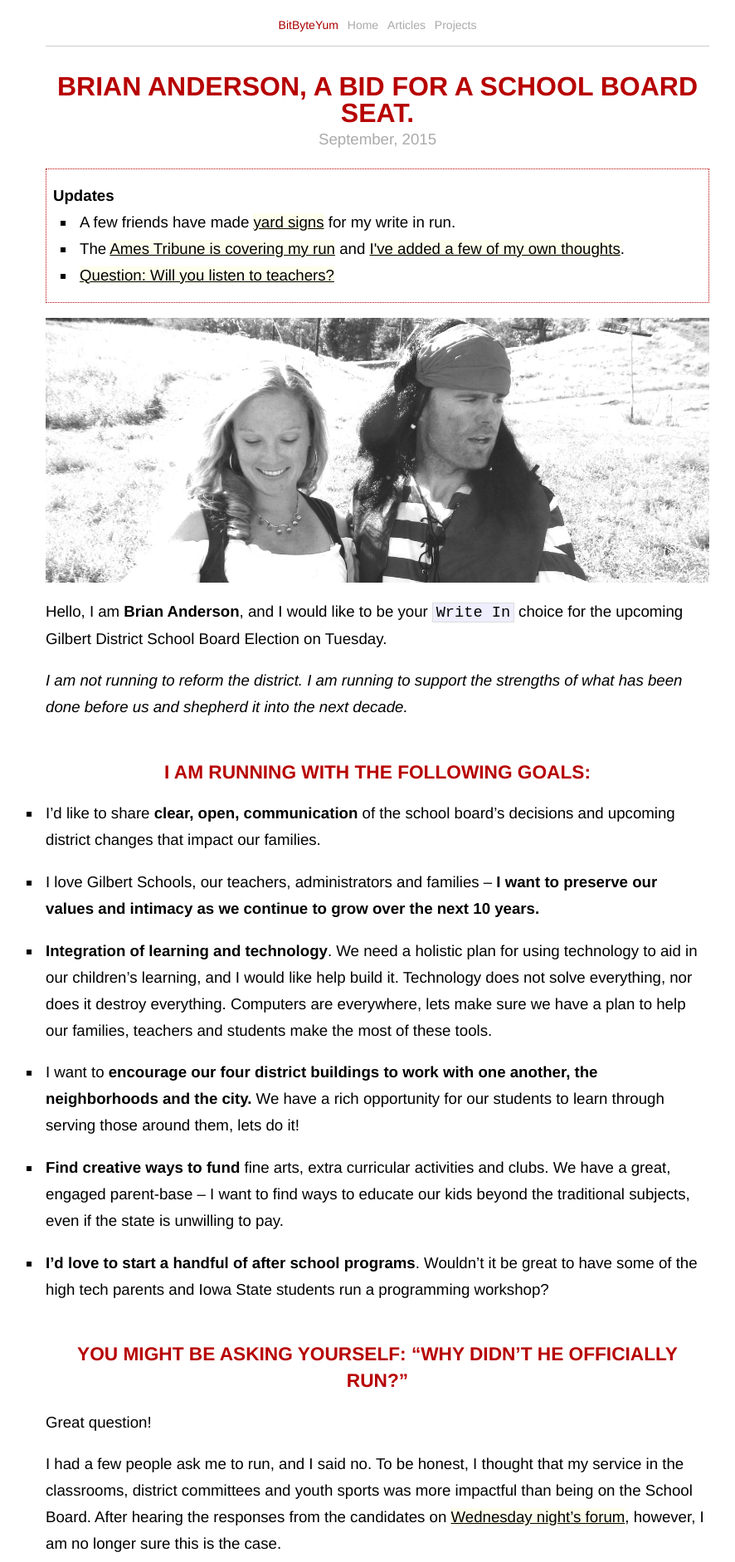
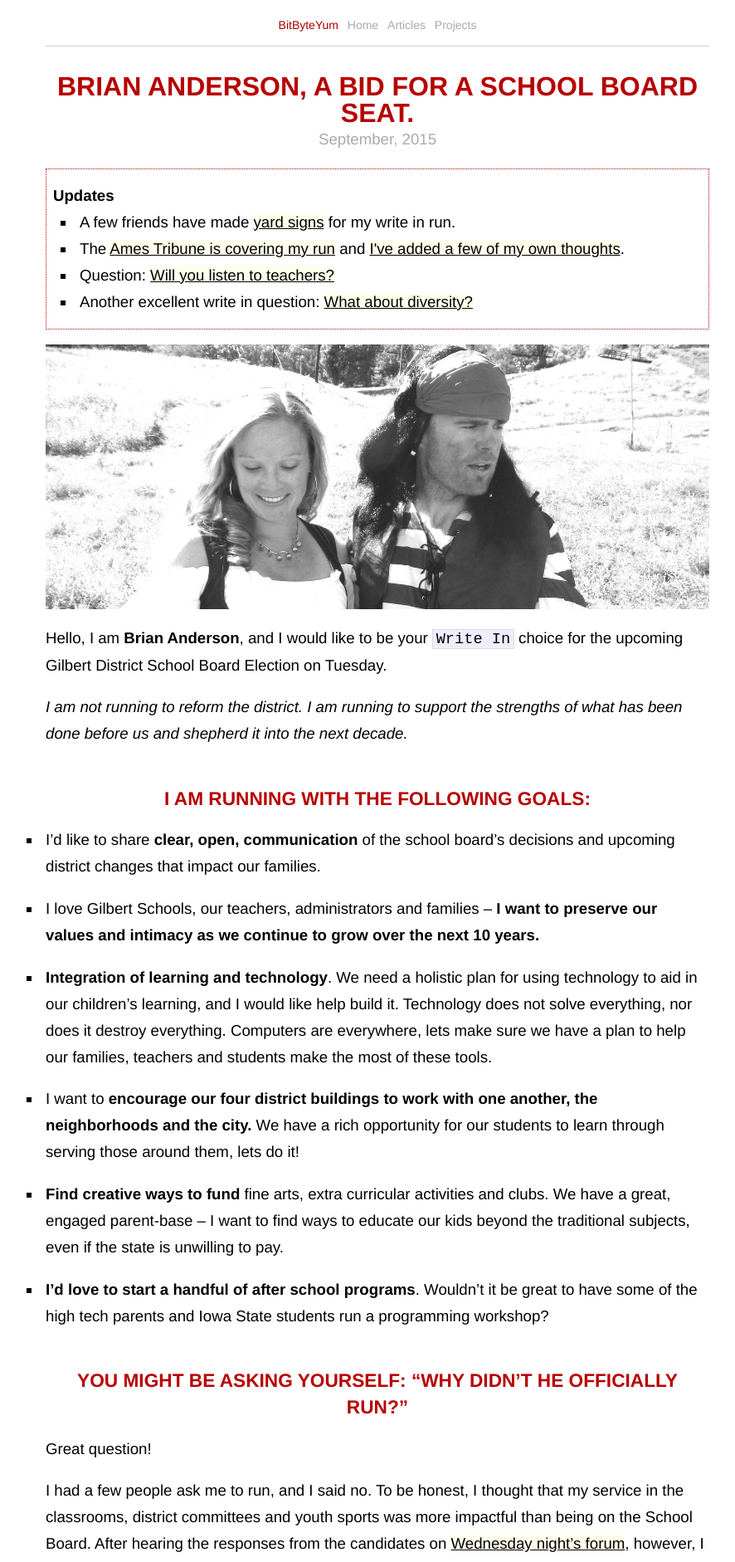
Before and after one commit to banderson623/banderson623.github.com, a Jekyll site: the page built from projects/gilbert-school-board.md, in a window 1280 px wide. Shown: the top 1882 px of the page at 83% size, without its empty margins (185-1071 px from the left). Built offline with Jekyll 4.4.1, drawn with Linux system fonts in a browser that asks for light colours; a script that is not in the unit is left out.

Commit message:
added link to diversity:

```diff
--- a/projects/gilbert-school-board.md
+++ b/projects/gilbert-school-board.md
@@ -38,7 +38,7 @@ h1, h2 {
   }
 
   .updates ul {
-    padding-left: 1rem;
+    padding-left: 0rem;
   }
 }
 </style>
@@ -50,7 +50,9 @@ h1, h2 {
 
     <li>The <a href="http://amestrib.com/news/write-candidate-seeks-seat-gilbert-school-board">Ames Tribune is covering my run</a> and <a href="/articles/2015/09/05/ames-tribune-article/">I've added a few of my own thoughts</a>.</li>
 
-    <li><a href="/articles/2015/09/06/question-about-teachers/">Question: Will you listen to teachers?</a></li>
+    <li>Question: <a href="/articles/2015/09/06/question-about-teachers">Will you listen to teachers?</a></li>
+
+    <li>Another excellent write in question: <a href="/articles/2015/09/06/question-diversity">What about diversity?</a></li>
   </ul>
 </div>
 
```
